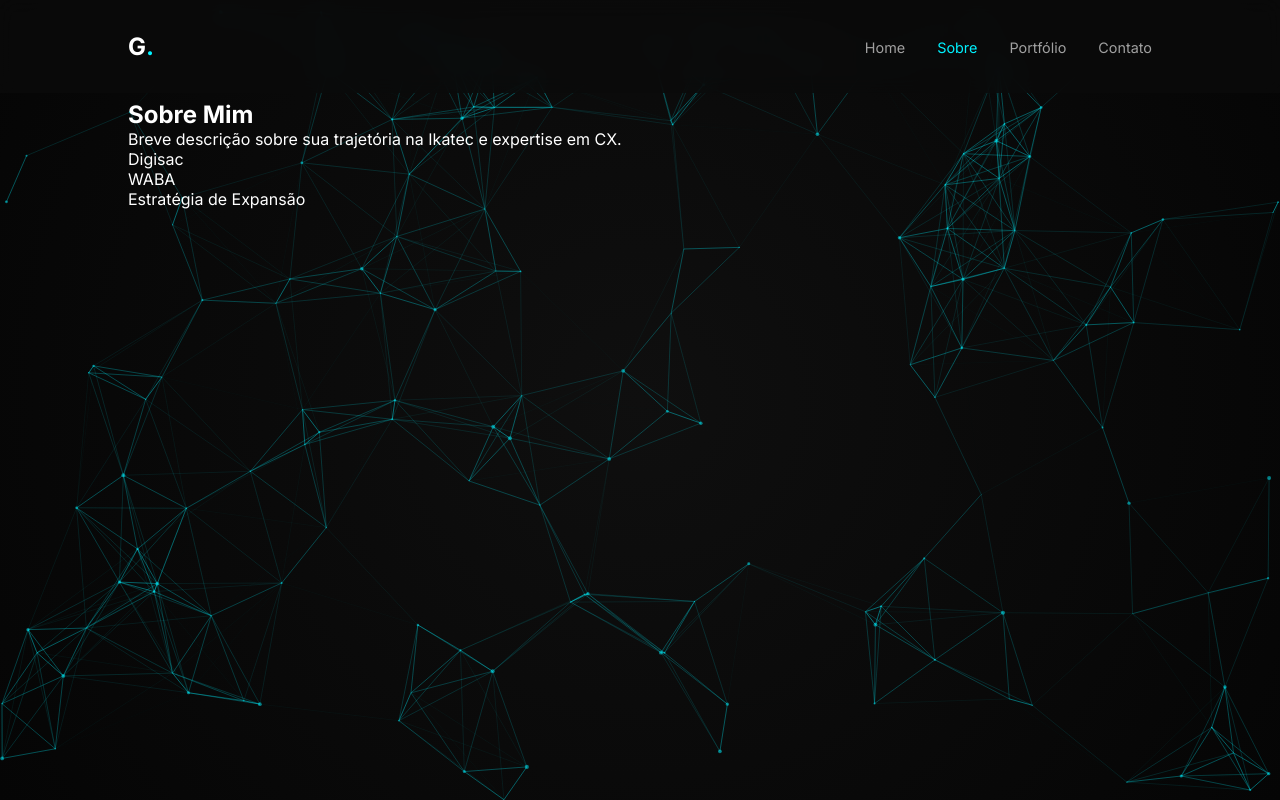
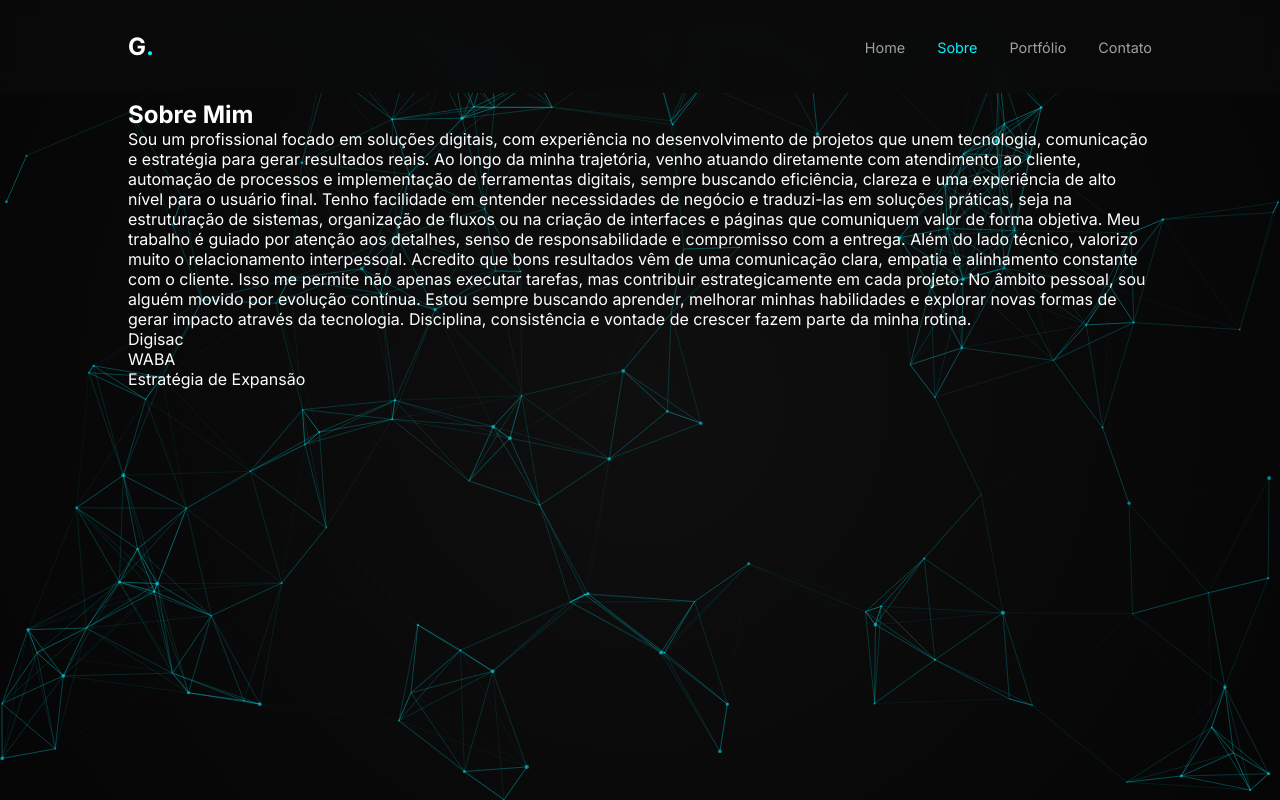
Before and after one commit to guivs220-debug/guilherme_soares, a plain HTML site: page index.html in a window 1280 px wide. Both pictures are taken after a click on the link "Sobre". Drawn offline with Linux system fonts and the light colour scheme.

Commit message:
Update index.html

```diff
--- a/index.html
+++ b/index.html
@@ -36,7 +36,10 @@
             <h2>Sobre Mim</h2>
             <div class="grid-about">
                 <div class="bio">
-                    <p>Breve descrição sobre sua trajetória na Ikatec e expertise em CX.</p>
+                    <p>Sou um profissional focado em soluções digitais, com experiência no desenvolvimento de projetos que unem tecnologia, comunicação e estratégia para gerar resultados reais. Ao longo da minha trajetória, venho atuando diretamente com atendimento ao cliente, automação de processos e implementação de ferramentas digitais, sempre buscando eficiência, clareza e uma experiência de alto nível para o usuário final.
+Tenho facilidade em entender necessidades de negócio e traduzi-las em soluções práticas, seja na estruturação de sistemas, organização de fluxos ou na criação de interfaces e páginas que comuniquem valor de forma objetiva. Meu trabalho é guiado por atenção aos detalhes, senso de responsabilidade e compromisso com a entrega.
+Além do lado técnico, valorizo muito o relacionamento interpessoal. Acredito que bons resultados vêm de uma comunicação clara, empatia e alinhamento constante com o cliente. Isso me permite não apenas executar tarefas, mas contribuir estrategicamente em cada projeto.
+No âmbito pessoal, sou alguém movido por evolução contínua. Estou sempre buscando aprender, melhorar minhas habilidades e explorar novas formas de gerar impacto através da tecnologia. Disciplina, consistência e vontade de crescer fazem parte da minha rotina.</p>
                 </div>
                 <div class="skills">
                     <div class="skill-tag">Digisac</div>
```
